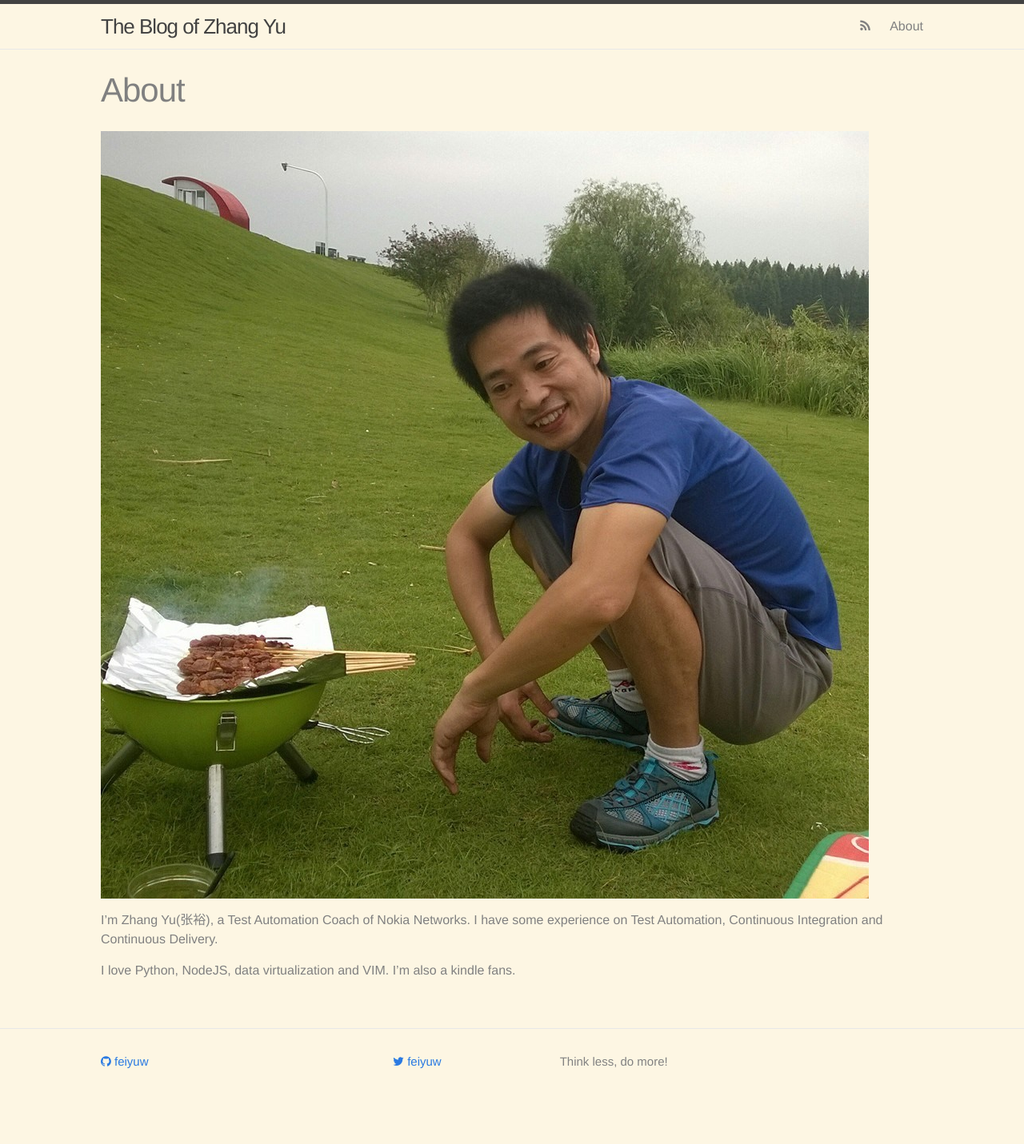
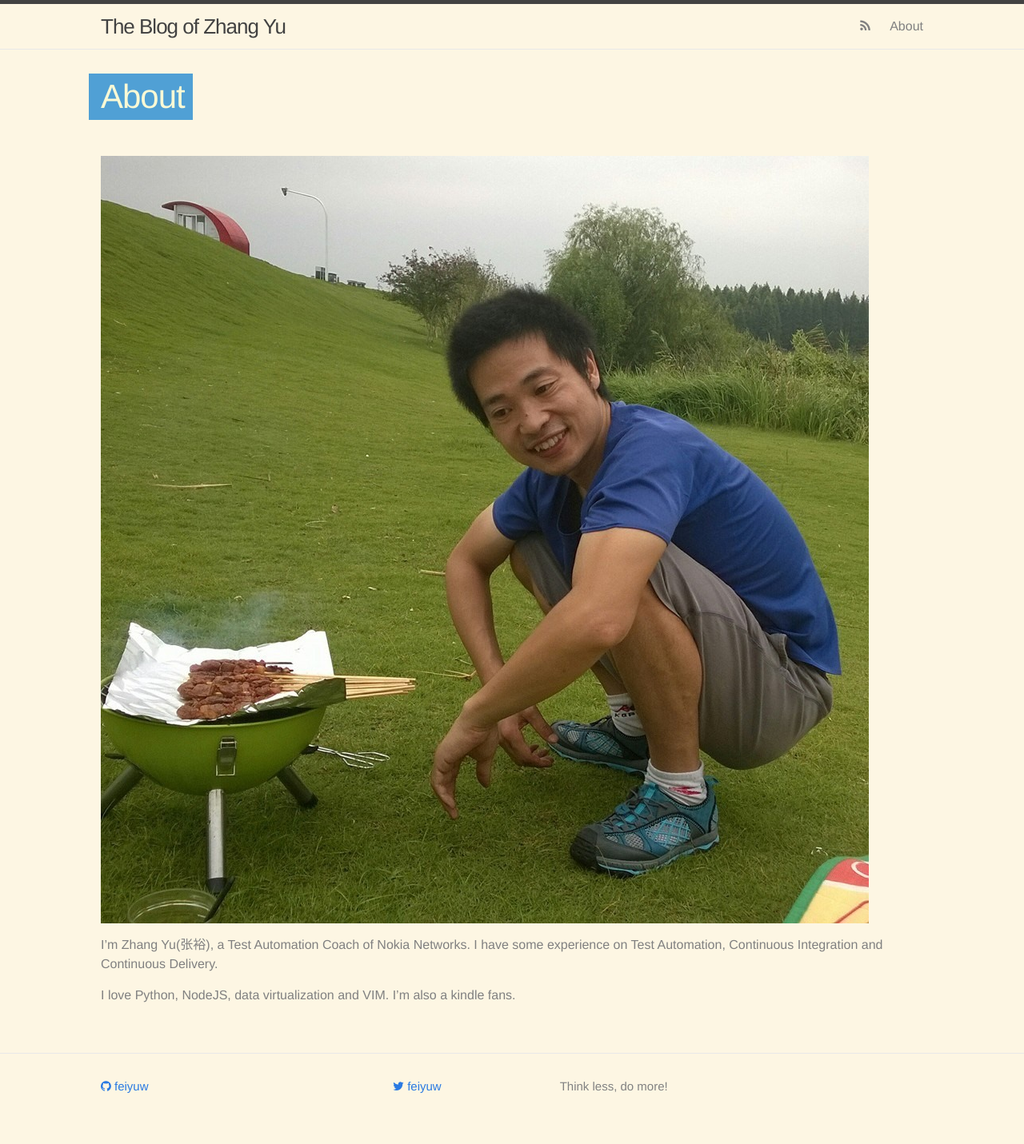
Before and after one commit to feiyuw/feiyuw.github.io, a Jekyll site: the page built from about.md, in a window 1280 px wide. Shown: the whole page at 80% size. Built offline with Jekyll 4.4.1, drawn with Linux system fonts in a browser that asks for light colours; nearby versions of some CDN libraries; comment, search, counter and statistics services are not loaded; before the commit the page ends 1400 px from its top, so only the background shows below that.

Commit message:
use variable of title background color

```diff
--- a/_sass/_layout.scss
+++ b/_sass/_layout.scss
@@ -204,7 +204,7 @@
     margin-left: -15px;
     padding: 5px 10px 5px 15px;
     white-space: nowrap;
-    background-color: #268bd2;
+    background-color: $title-background-color;
     opacity: 0.8;
 }
 a.post-link {
@@ -224,6 +224,15 @@ a.post-link {
     font-size: 42px;
     letter-spacing: -1px;
     line-height: 1;
+    line-height: normal;
+    display: inline-block;
+    margin-top: 0;
+    margin-left: -15px;
+    padding: 5px 10px 5px 15px;
+    white-space: nowrap;
+    background-color: $title-background-color;
+    opacity: 0.8;
+    color: lightgoldenrodyellow;
 
     @include media-query($on-laptop) {
         font-size: 36px;
@@ -260,7 +269,7 @@ a.post-link {
 .post-prev, .post-next {
     margin-bottom: 5px;
     padding: 5px 10px 5px 15px;
-    background-color: #268bd2;
+    background-color: $title-background-color;
     opacity: 0.8;
 }
 .post-next {
--- a/css/main.scss
+++ b/css/main.scss
@@ -15,6 +15,7 @@ $spacing-unit:     30px;
 
 $text-color:       grey;
 $background-color: #fdf6e3;
+$title-background-color: #268bd2;
 $brand-color:      #2a7ae2;
 
 $grey-color:       #828282;
```
